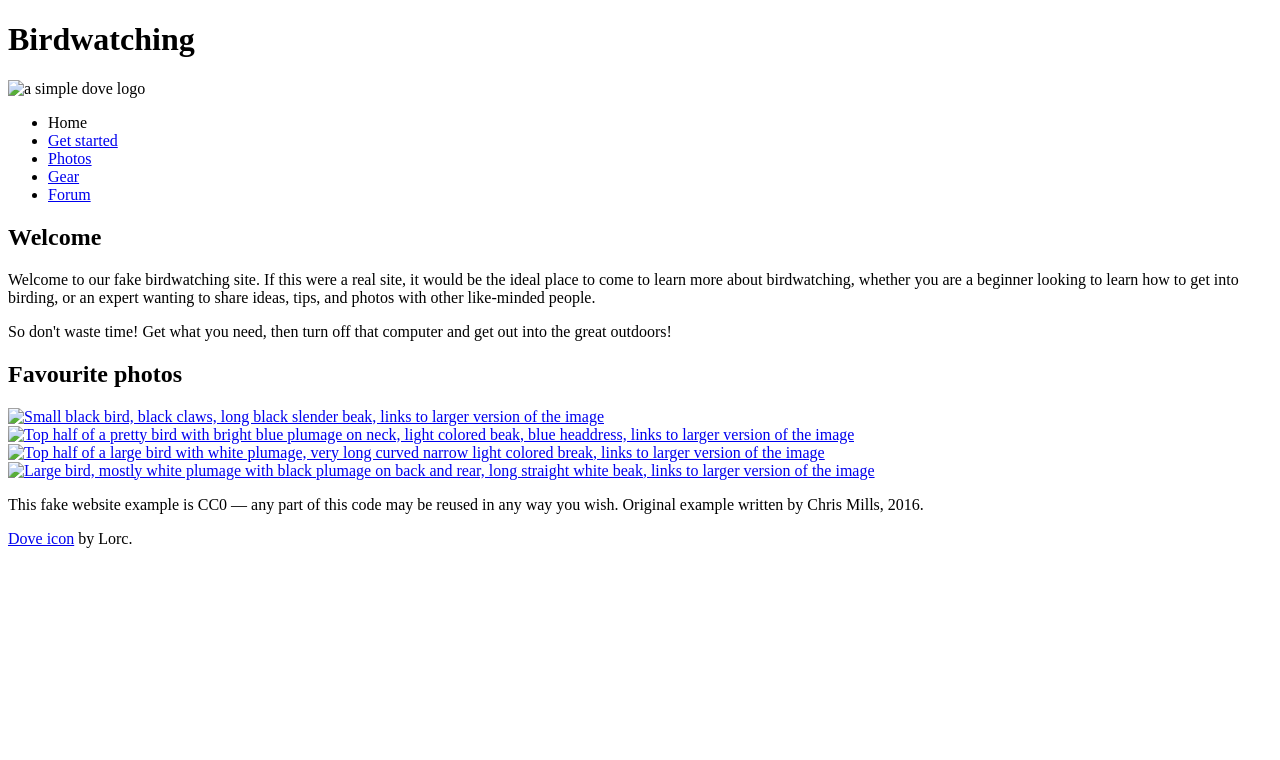
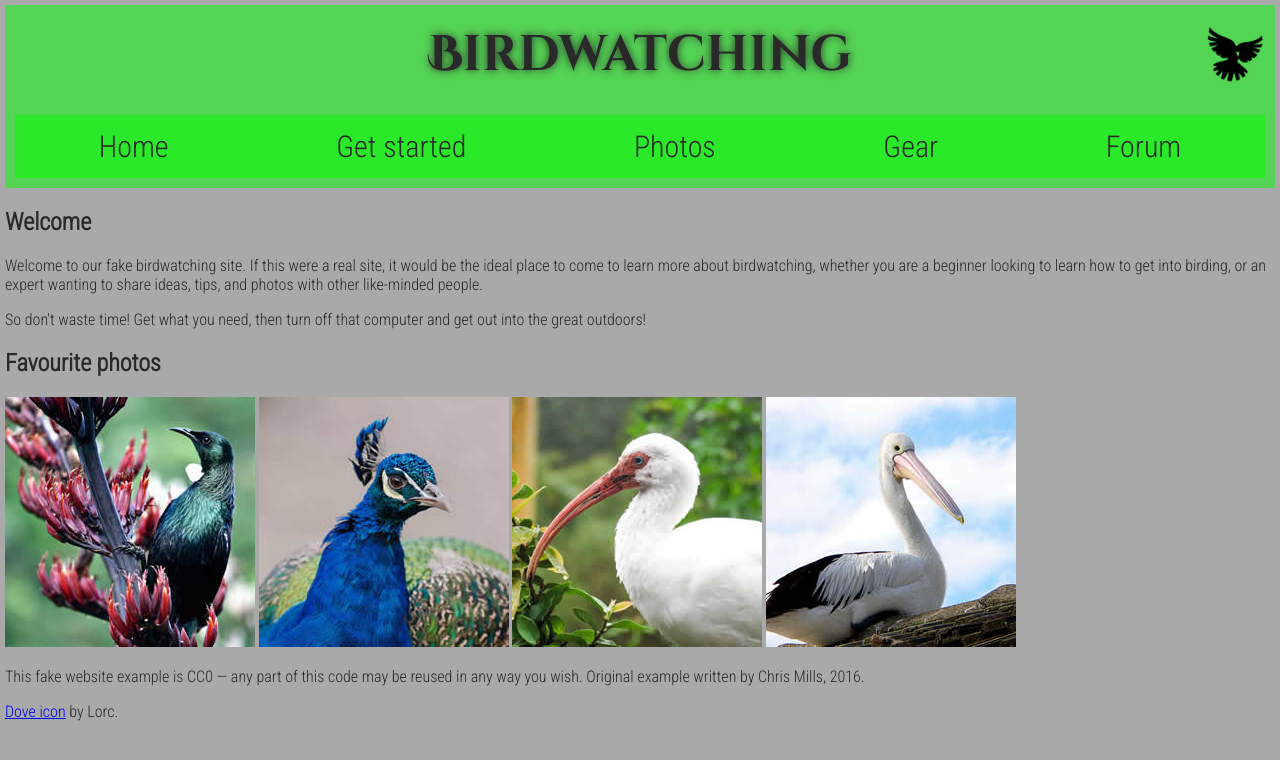
Before and after one commit to RyMacfly/M4.2-Lab, a plain HTML site: page index.html in a window 1280 px wide. Drawn offline with Linux system fonts and the light colour scheme.

Commit message:
Header CSS

```diff
--- /dev/null
+++ b/css/style.css
@@ -0,0 +1,75 @@
+
+body {
+    font-family: 'Roboto Condensed', sans-serif;
+    background-color: #a9a9a9;
+    color: #292929;
+    padding: 0;
+    margin: 5px;
+}
+
+header {
+    margin: 0;
+    padding: 0;
+    background-color: #54D454;
+}
+
+nav {
+    display: flex;
+    justify-content: center;
+    overflow: hidden;
+    margin: 0;
+    padding: 10px;
+
+}
+
+nav ul {
+    display: flex;
+    list-style-type: none;
+    margin: 0;
+    padding: 0;
+    width: 100%;
+    justify-content: space-around;
+    background-color: #29e929;
+
+    font-size: 30px;
+}
+
+nav li {
+    float: left;
+    text-align: center;
+    padding: 14px 16px;
+    text-decoration: none;
+
+}
+
+nav a {
+    text-decoration: none;
+    color: inherit;
+}
+
+.title {
+    display: flex;
+    justify-content: center;
+    align-items: center;
+    position: relative;
+    height: 60px;
+    font-family: 'Cinzel Decorative';
+    padding: 20px;
+
+
+}
+
+.title h1 {
+    flex-grow: 1;
+    text-align: center;
+    font-size: 50px;
+    text-shadow: 0 0 9px;
+}
+
+.title img {
+    position: absolute;
+    right: 10px;
+    top: 50%;
+    transform: translateY(-50%);
+    width: 60px;
+}
--- a/index.html
+++ b/index.html
@@ -4,18 +4,20 @@
     <meta charset="utf-8">
     <title>Birdwatching</title>
     <link href="https://fonts.googleapis.com/css?family=Roboto+Condensed:300%7CCinzel+Decorative:700" rel="stylesheet">
-
+    <link rel="stylesheet" href="css/style.css">
     <!--[if lt IE 9]>
       <script src="https://cdnjs.cloudflare.com/ajax/libs/html5shiv/3.7.3/html5shiv.js"></script>
     <![endif]-->
   </head>
 
   <body>
+      <header>
+        <div class="title">
+          <h1>Birdwatching</h1>
+          <img src="img/dove.png" alt="a simple dove logo" >
+        </div>
 
-      <h1>Birdwatching</h1>
-      <img src="dove.png" alt="a simple dove logo">
-
-
+        <nav>
           <ul>
             <li><span>Home</span></li>
             <li><a href="#">Get started</a></li>
@@ -23,6 +25,9 @@
             <li><a href="#">Gear</a></li>
             <li><a href="#">Forum</a></li>
           </ul>
+        </nav>
+      </header>
+
 
 
       <h2>Welcome</h2>
@@ -33,10 +38,10 @@
 
       <h2>Favourite photos</h2>
 
-      <a href="favorite-1.jpg"><img src="favorite-1_th.jpg" alt="Small black bird, black claws, long black slender beak, links to larger version of the image"></a>
-      <a href="favorite-2.jpg"><img src="favorite-2_th.jpg" alt="Top half of a pretty bird with bright blue plumage on neck, light colored beak, blue headdress, links to larger version of the image"></a>
-      <a href="favorite-3.jpg"><img src="favorite-3_th.jpg" alt="Top half of a large bird with white plumage, very long curved narrow light colored break, links to larger version of the image"></a>
-      <a href="favorite-4.jpg"><img src="favorite-4_th.jpg" alt="Large bird, mostly white plumage with black plumage on back and rear, long straight white beak, links to larger version of the image"></a>
+      <a href="img/favorite-1.jpg"><img src="img/favorite-1_th.jpg" alt="Small black bird, black claws, long black slender beak, links to larger version of the image"></a>
+      <a href="img/favorite-2.jpg"><img src="img/favorite-2_th.jpg" alt="Top half of a pretty bird with bright blue plumage on neck, light colored beak, blue headdress, links to larger version of the image"></a>
+      <a href="img/favorite-3.jpg"><img src="img/favorite-3_th.jpg" alt="Top half of a large bird with white plumage, very long curved narrow light colored break, links to larger version of the image"></a>
+      <a href="img/favorite-4.jpg"><img src="img/favorite-4_th.jpg" alt="Large bird, mostly white plumage with black plumage on back and rear, long straight white beak, links to larger version of the image"></a>
 
 
       <p>This fake website example is CC0 — any part of this code may be reused in any way you wish. Original example written by Chris Mills, 2016.</p>
```
Lines whose indentation alone changed are shown as unchanged.
